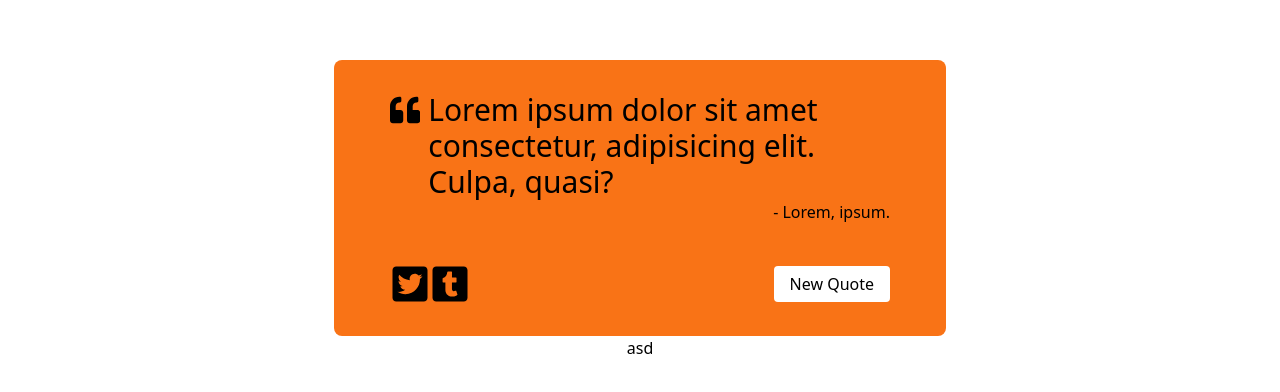
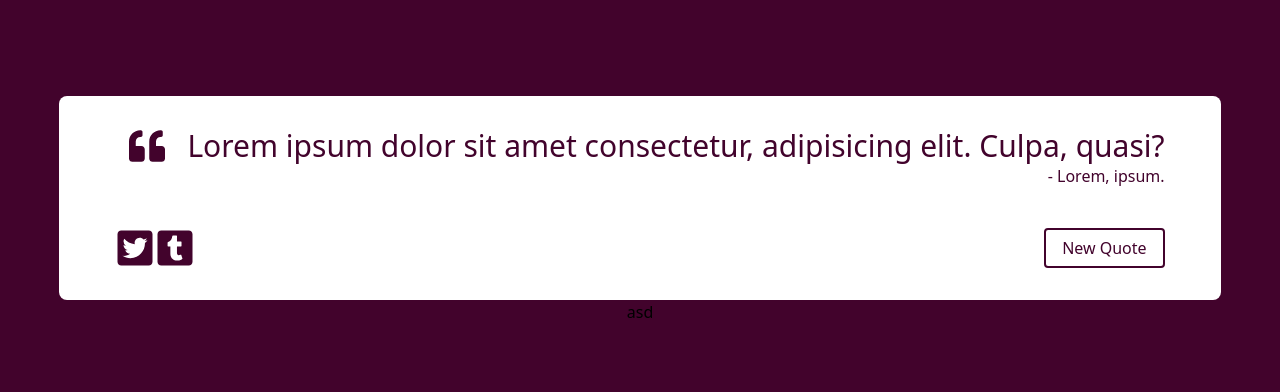
Before and after one commit to Mynraw/fcc-random-quote-machine, a Next.js app: page / in a window 1280 px wide. Shown: the part 190-582 px from the top of the page. Built offline with nearby package versions, Linux system fonts and the light colour scheme.

Commit message:
slice and state for color palette

```diff
--- a/src/components/QuoteCard.tsx
+++ b/src/components/QuoteCard.tsx
@@ -1,35 +1,27 @@
 import { useDispatch, useSelector } from "react-redux";
-import { themePalette } from "../redux/quoteSlice";
+import { countQuotes, themePalette } from "../redux/quoteSlice";
 import { FaTwitterSquare, FaTumblrSquare, FaQuoteLeft } from "react-icons/fa";
-
-const colorPalette = [
-  "#42032C",
-  "#D36B00",
-  "#4C6793",
-  "#0F3D3E",
-  "#51557E",
-  "#B85252",
-  "#5C527F",
-  "#FFAA4C",
-  "#393E46",
-  "#10684A",
-];
+import { colorPalette } from "../styles/colorPalette";
 
 const QuoteCard = () => {
   const dispatch = useDispatch();
-  const paletteColor = useSelector(themePalette);
+  const palette = useSelector((state: any) => state.card.palette);
 
   const handleClick = () => {
-    dispatch(themePalette(Math.floor(Math.random() * 10)));
-    console.log(paletteColor);
+    dispatch(themePalette(colorPalette[Math.floor(Math.random() * 10)]));
   };
 
   return (
-    <section className="bg-orange-500 w-fit rounded-lg">
-      <div className="px-14 py-8 flex flex-col gap-y-10">
+    <section className="w-fit rounded-lg bg-white">
+      <div
+        className="px-14 py-8 flex flex-col gap-y-10 text-[${palette}] transition-all"
+        style={{
+          color: palette,
+        }}
+      >
         <div>
-          <div className="flex w-[500px]">
-            <FaQuoteLeft className="w-16 h-9" />{" "}
+          <div className="flex w-[500px">
+            <FaQuoteLeft className="w-16 h-9" />
             <p className="text-3xl inline whitespace-normal pl-2">
               Lorem ipsum dolor sit amet consectetur, adipisicing elit. Culpa,
               quasi?
@@ -46,7 +38,10 @@ const QuoteCard = () => {
             <button
               onClick={handleClick}
               type="button"
-              className="capitalize px-4 py-1.5 bg-white rounded-[4px]"
+              className="capitalize px-4 py-1.5 bg-white rounded-[4px] border-2"
+              style={{
+                borderColor: palette,
+              }}
             >
               new quote
             </button>
--- a/src/pages/index.tsx
+++ b/src/pages/index.tsx
@@ -1,14 +1,21 @@
-import React from "react"
-import QuoteCard from "@component/components/QuoteCard"
-import Footer from "@component/components/Footer"
+import React from "react";
+import { useSelector } from "react-redux";
+import QuoteCard from "@component/components/QuoteCard";
+import Footer from "@component/components/Footer";
 
 export default function Home() {
+  const theme = useSelector((state: any) => state.card.palette);
+
   return (
-    <main id="quote-box" className="grid place-items-center w-screen h-screen">
+    <main
+      id="quote-box"
+      className="grid place-items-center w-screen h-screen transition-all"
+      style={{ backgroundColor: theme }}
+    >
       <div className="container m-auto grid place-items-center">
-          <QuoteCard />
-          <Footer />
+        <QuoteCard />
+        <Footer />
       </div>
     </main>
-  )
+  );
 }
--- a/src/redux/quoteSlice.ts
+++ b/src/redux/quoteSlice.ts
@@ -4,7 +4,7 @@ const quoteSlice = createSlice({
   name: "quotes",
   initialState: {
     count: 0,
-    palette: 0,
+    palette: '#42032C',
   },
   reducers: {
     countQuotes: (state) => {
--- /dev/null
+++ b/src/styles/colorPalette.js
@@ -0,0 +1,12 @@
+export const colorPalette = [
+  "#42032C",
+  "#D36B00",
+  "#4C6793",
+  "#0F3D3E",
+  "#51557E",
+  "#B85252",
+  "#5C527F",
+  "#FFAA4C",
+  "#393E46",
+  "#10684A",
+];
```
